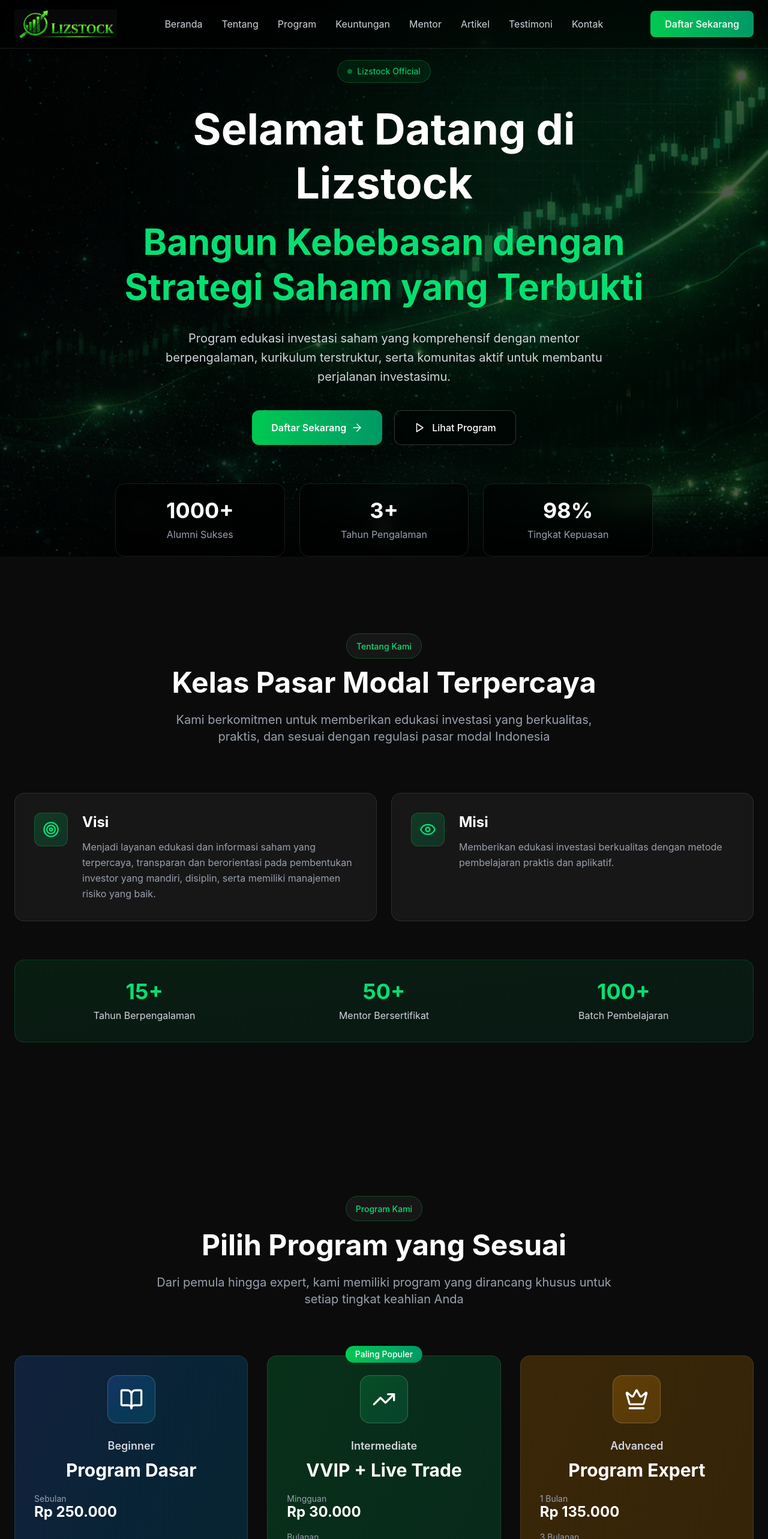
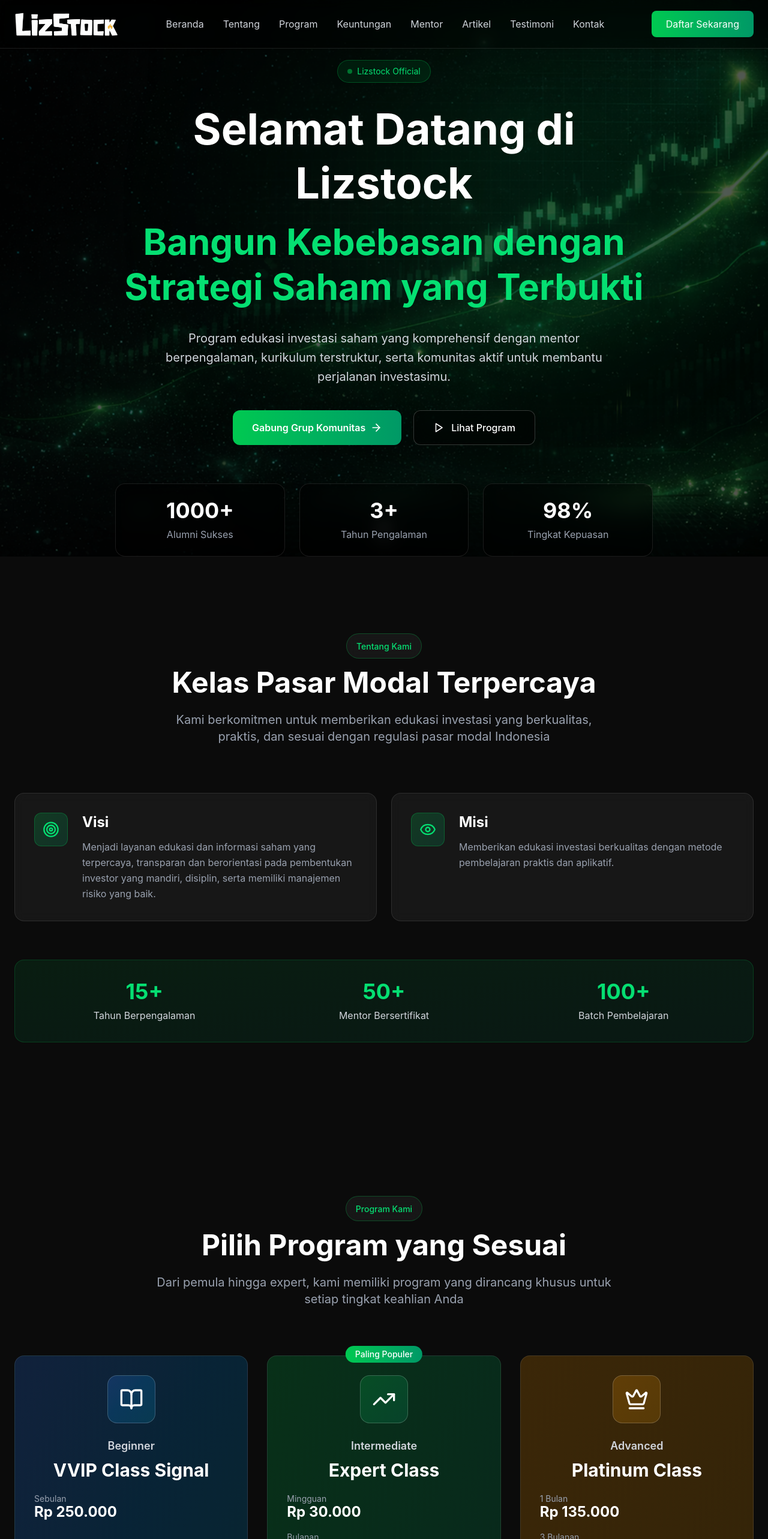
Before and after one commit to Rahmaulidaaaa/Lizstock.id, a React (Vite) app: page / in a window 1280 px wide. Shown: the top 2566 px of the page at 60% size. Built offline with nearby package versions, Linux system fonts and the light colour scheme.

Commit message:
Update landing page and mentor section

```diff
--- a/src/app/components/Hero.tsx
+++ b/src/app/components/Hero.tsx
@@ -74,12 +74,17 @@
           initial={{ opacity: 0 }}
           animate={{ opacity: 1 }}
         >
-          <button className="px-8 py-4 rounded-xl bg-gradient-to-r from-green-500 to-emerald-600 text-white font-semibold flex items-center gap-2 hover:scale-105 transition">
-
-            Daftar Sekarang
-            <ArrowRight size={20} />
-
-          </button>
+          <motion.a
+  href="https://linktr.ee/lizzstock.id"
+  target="_blank"
+  rel="noopener noreferrer"
+  className="px-8 py-4 rounded-xl bg-gradient-to-r from-green-500 to-emerald-600 text-white font-semibold flex items-center gap-2 hover:scale-105 transition"
+  whileHover={{ scale: 1.05 }}
+  whileTap={{ scale: 0.95 }}
+>
+  Gabung Grup Komunitas
+  <ArrowRight size={20} />
+</motion.a>
 
           <button className="px-8 py-4 rounded-xl bg-black/40 border border-white/20 backdrop-blur-md text-white flex items-center gap-3 hover:bg-black/60 transition">
 
--- a/src/app/components/Mentors.tsx
+++ b/src/app/components/Mentors.tsx
@@ -8,18 +8,21 @@
       title: 'Scalper',
       specialization: 'Mentor 1',
       image: '/images/mentor1.png',
+      Instagram: 'https://www.instagram.com/aziz_novrian?igsh=MWRmOXd4aW9ibXRrcQ=='
     },
     {
-      name: 'Gunawan Cahya',
+      name: 'Gunawan Cahya Ramadhan',
       title: 'Fundamental Analysis',
       specialization: 'Mentor 2',
       image: '/images/mentor2.png',
+      Instagram: 'https://www.instagram.com/gunnn00_?igsh=MXcwNGExdHpiYWRuNA=='
     },
     {
-      name: ' Hans',
+      name: 'Adisya Nadhif Dwi Antoko',
       title: 'Technical Analysis',
       specialization: 'Mentor 3',
       image: '/images/mentor3.png',
+      Instagram: 'https://www.instagram.com/ndhpdw_?igsh=d2VkMnV3a3VqY21l'
     },
   ];
 
@@ -93,15 +96,17 @@
                   </div>
                 </div>
 
-                {/* LinkedIn Link */}
-                <motion.button
+                <motion.a
+  href={mentor.Instagram}
+  target="_blank"
+  rel="noopener noreferrer"
   className="w-full px-4 py-2 rounded-lg bg-white/5 hover:bg-white/10 border border-white/10 text-gray-300 flex items-center justify-center gap-2 text-sm transition-all"
   whileHover={{ scale: 1.05 }}
   whileTap={{ scale: 0.95 }}
 >
   <Instagram className="w-4 h-4" />
   View Profile
-                </motion.button>
+</motion.a>
 
                 {/* Glow effect */}
                 <div className="absolute inset-0 bg-gradient-to-t from-green-500/10 via-transparent to-transparent opacity-0 group-hover:opacity-100 transition-opacity duration-300 pointer-events-none rounded-2xl" />
--- a/src/app/components/Navigation.tsx
+++ b/src/app/components/Navigation.tsx
@@ -47,13 +47,19 @@
         </div>
 
         {/* CTA Button */}
-        <motion.button
-          className="hidden md:block px-6 py-2.5 bg-gradient-to-r from-green-500 to-emerald-600 text-white rounded-lg hover:shadow-lg hover:shadow-green-500/50 transition-all"
-          whileHover={{ scale: 1.05, boxShadow: "0 0 20px rgba(0, 200, 83, 0.5)" }}
-          whileTap={{ scale: 0.95 }}
-        >
-          Daftar Sekarang
-        </motion.button>
+        <motion.a
+  href="https://wa.me/62895705727060"
+  target="_blank"
+  rel="noopener noreferrer"
+  className="hidden md:block px-6 py-2.5 bg-gradient-to-r from-green-500 to-emerald-600 text-white rounded-lg hover:shadow-lg hover:shadow-green-500/50 transition-all text-center"
+  whileHover={{
+    scale: 1.05,
+    boxShadow: "0 0 20px rgba(0, 200, 83, 0.5)",
+  }}
+  whileTap={{ scale: 0.95 }}
+>
+  Daftar Sekarang
+</motion.a>
       </div>
     </motion.nav>
   );
--- a/src/app/components/Programs.tsx
+++ b/src/app/components/Programs.tsx
@@ -5,7 +5,7 @@
   const programs = [
     {
       level: 'Beginner',
-      title: 'Program Dasar',
+      title: 'VVIP Class Signal',
       icon: BookOpen,
       prices: [
   { label: "Sebulan", value: "Rp 250.000" },
@@ -23,7 +23,7 @@
     },
     {
       level: 'Intermediate',
-      title: 'VVIP + Live Trade',
+      title: 'Expert Class',
       icon: TrendingUp,
      prices: [
   { label: "Mingguan", value: "Rp 30.000" },
@@ -43,7 +43,7 @@
     },
     {
       level: 'Advanced',
-      title: 'Program Expert',
+      title: 'Platinum Class',
       icon: Crown,
       duration: '',
       sessions: '',
```
Also changed, not shown: public/images/logo.png, public/images/mentor3.png. Lines whose indentation alone changed are shown as unchanged.
